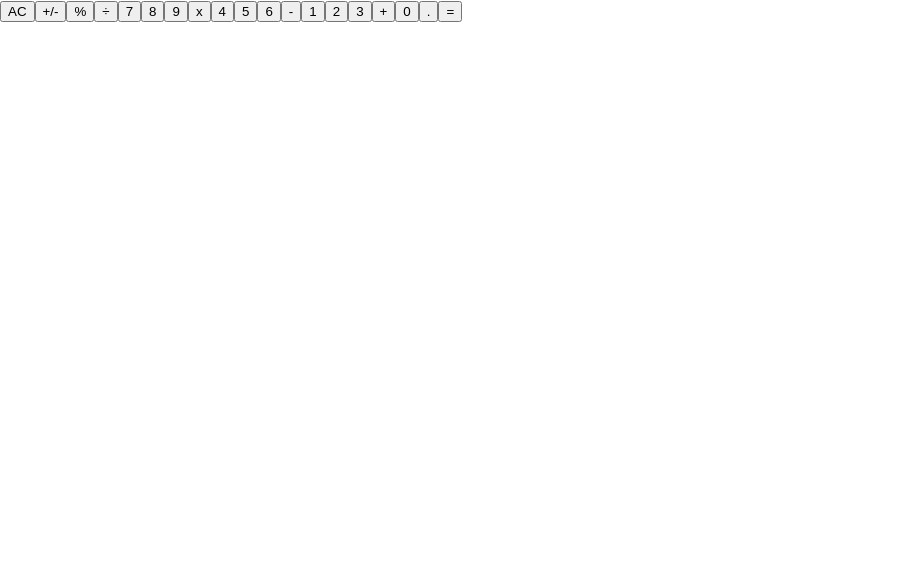
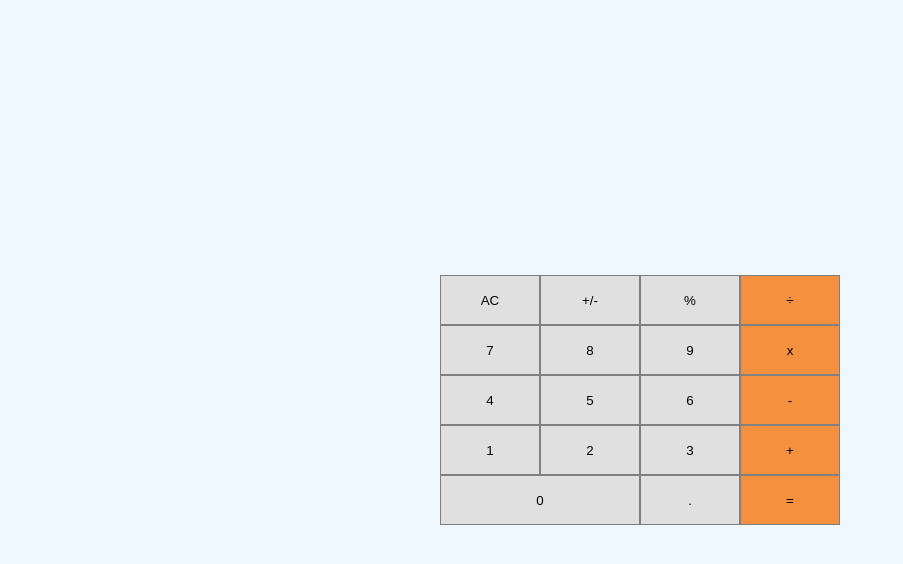
Before and after one commit to benardop/math-magicians, a React (Create React App) app: page / in a window 1280 px wide. Shown: the top 564 px of the page, without its empty margins (0-903 px from the left). Built offline with nearby package versions, Linux system fonts and the light colour scheme.

Commit message:
Add new styles in the index.css

```diff
--- a/src/index.css
+++ b/src/index.css
@@ -1,4 +1,22 @@
+.calculator {
+  display: flex;
+  flex-wrap: wrap;
+  width: 400px;
+}
+
+.item:active {
+  background-color: #47b2f0;
+  box-shadow: rgba(0, 0, 0, 0.06) 0 2px 4px;
+  transform: translateY(0);
+}
+
 body {
+  background-color:aliceblue;
+  width: 100vw;
+  height: 100vh;
+  display: flex;
+  justify-content: center;
+  align-items: center;
   margin: 0;
   font-family:
     -apple-system,
@@ -16,12 +34,41 @@ body {
   -moz-osx-font-smoothing: grayscale;
 }
 
-code {
-  font-family:
-    source-code-pro,
-    Menlo,
-    Monaco,
-    Consolas,
-    'Courier New',
-    monospace;
+.item {
+  width: 100px;
+  height: 50px;
+  box-sizing: border-box;
+  border: 0.1px solid gray;
+  display: flex;
+  justify-content: center;
+  align-items: center;
 }
+
+.item:hover {
+  background-color: #22c2f3;
+  box-shadow: rgba(0, 0, 0, 0.1) 0 4px 12px;
+}
+
+.double {
+  width: 200px;
+}
+
+.orange {
+  background-color: rgb(245, 145, 62);
+}
+
+.light-gray {
+  background-color: rgb(224, 224, 224);
+}
+
+.dark-gray {
+  box-sizing: border-box;
+  border: 0 solid black;
+  display: flex;
+  padding-right: 1rem;
+  height: 50px;
+  width: 400px;
+  justify-content: end;
+  align-items: center;
+  background-color: rgb(133, 134, 148);
+}
```
